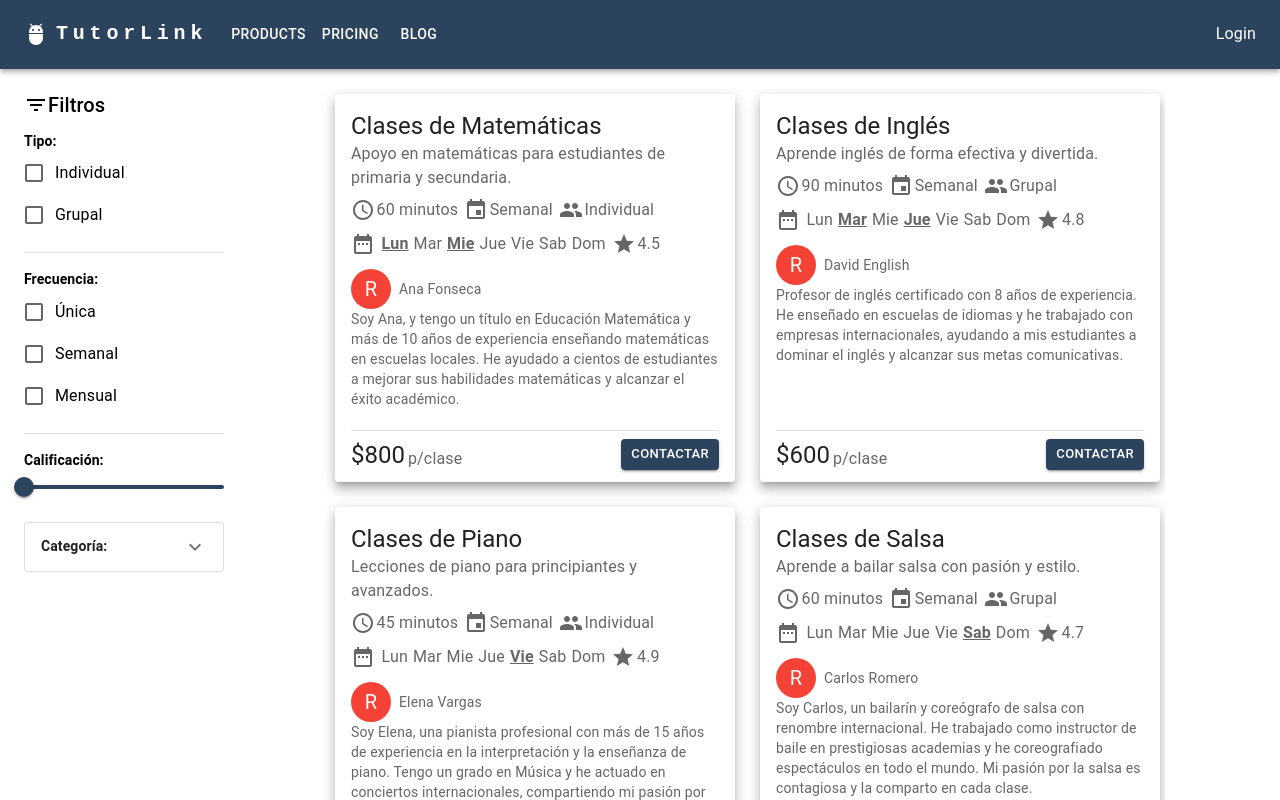
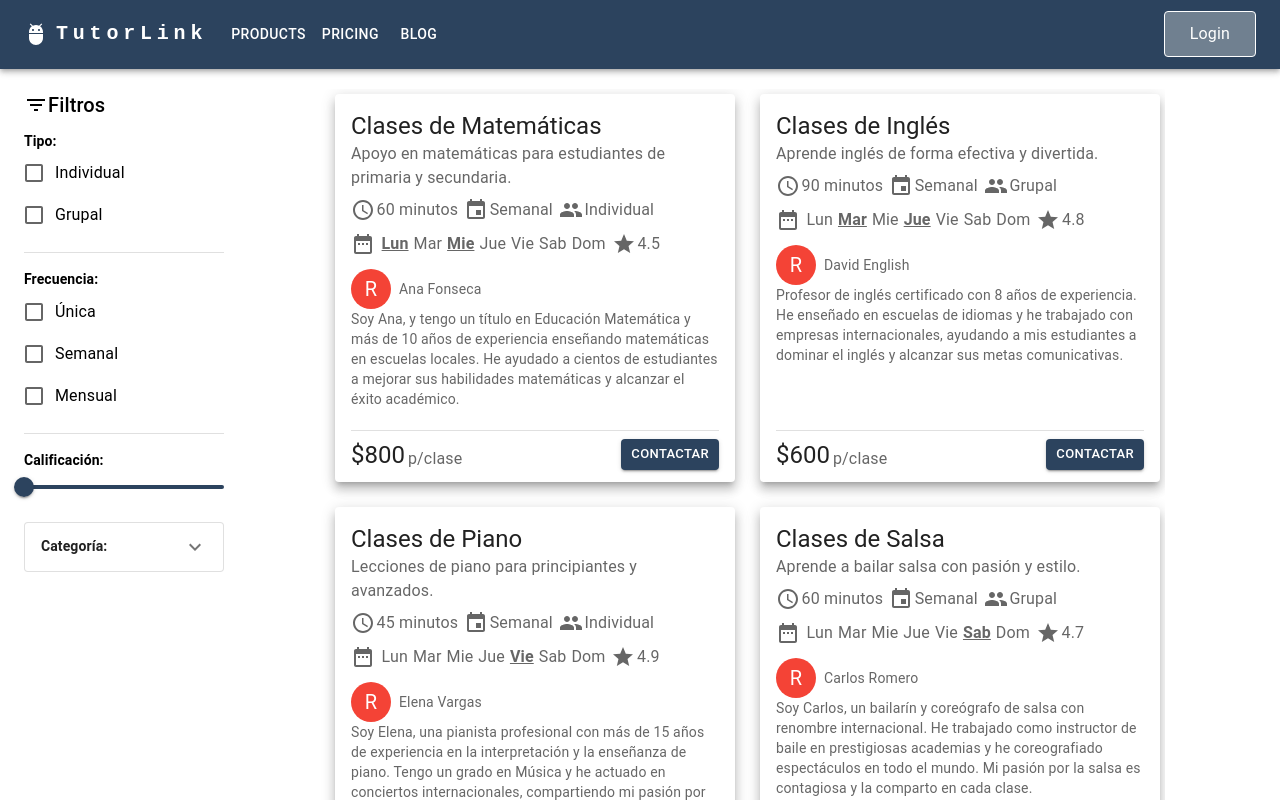
Before and after one commit to asantoro36/Owltutor, a React (Create React App) app: page / in a window 1280 px wide. Shown: the top 800 px of the page. Built offline with nearby package versions, Linux system fonts and the light colour scheme.

Commit message:
Add login button

```diff
--- /dev/null
+++ b/src/components/AppBar/AppBar.css
@@ -0,0 +1,10 @@
+.login-button {
+    max-height: 40px;
+    display: inline-block;
+    border: 1px solid white;
+    padding: 10px 25px;
+    background-color: slategray;
+    border-radius: 4px;
+    cursor: pointer;
+    transition: background-color 0.3s ease, transform 0.1s ease;
+}
--- a/src/components/AppBar/AppBar.tsx
+++ b/src/components/AppBar/AppBar.tsx
@@ -12,6 +12,7 @@ import Button from '@mui/material/Button';
 import Tooltip from '@mui/material/Tooltip';
 import MenuItem from '@mui/material/MenuItem';
 import AdbIcon from '@mui/icons-material/Adb';
+import './AppBar.css';
 
 const pages = ['Products', 'Pricing', 'Blog'];
 const settings = ['Profile', 'Account', 'Dashboard', 'Logout'];
@@ -129,7 +130,7 @@ function ResponsiveAppBar() {
 
                     <Box sx={{ flexGrow: 0 }}>
                         {isLogged()?
-                            <span className={"login-button"}><Typography>Login</Typography></span>
+                            <div className='login-button'><Typography>Login</Typography></div>
                             :
                             <Tooltip title="Open settings">
                                 <IconButton onClick={handleOpenUserMenu} sx={{ p: 0 }}>
```
